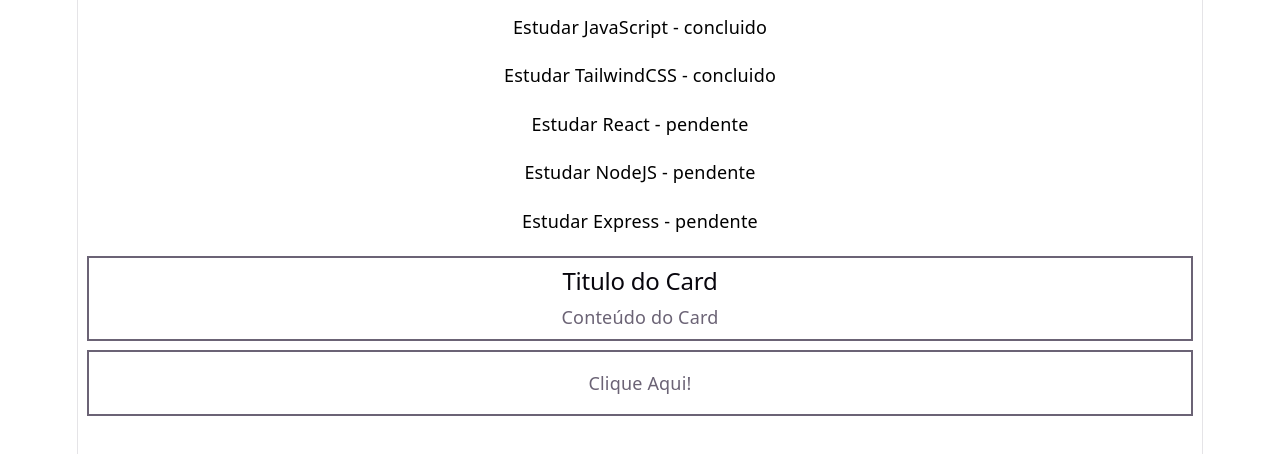
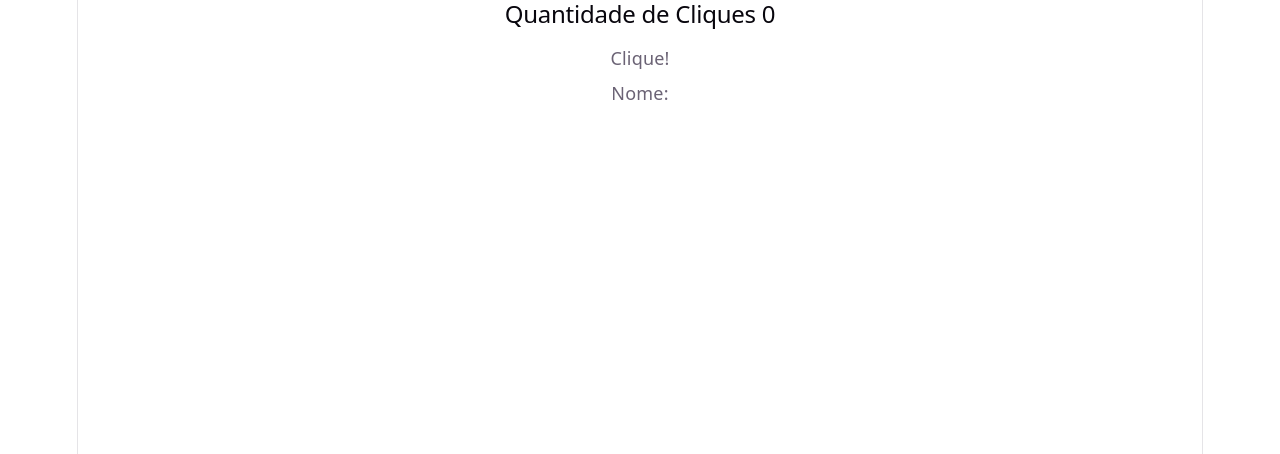
Before and after one commit to profmauricioneto/desenvolvimento-aplicacoes-frameworks-web-unichristus, a React (Vite) app in the folder curso-2026-2/aulas-react/primeiro-projeto-react/: page /contact in a window 1280 px wide. Shown: the top 454 px of the page. Built offline with nearby package versions, Linux system fonts and the light colour scheme.

Commit message:
add: aula sobre useState react

```diff
--- a/curso-2026-2/aulas-react/primeiro-projeto-react/src/App.jsx
+++ b/curso-2026-2/aulas-react/primeiro-projeto-react/src/App.jsx
@@ -4,8 +4,11 @@
 // import Contact from './pages/Contact';
 // import NavigationBar from './components/NavigationBar';
 
-import TaskList from "./components/Exercicios3/TaskList";
-import UsandoChildren from "./components/UsandoChildren";
+// import TaskList from "./components/Exercicios3/TaskList";
+// import UsandoChildren from "./components/UsandoChildren";
+
+import ContadorCliques from "./components/Hooks/ContadorCliques";
+import ExemploInput from "./components/Hooks/ExemploInput";
 
 const App = () => {
     return (
@@ -18,8 +21,11 @@ const App = () => {
       //   </Routes>
       // </Router>
       <>
-        <TaskList />
-        <UsandoChildren />
+        {/* <TaskList />
+        <UsandoChildren /> */}
+
+        <ContadorCliques />
+        <ExemploInput />
       </>
     );
 }
--- /dev/null
+++ b/curso-2026-2/aulas-react/primeiro-projeto-react/src/components/Hooks/ContadorCliques.jsx
@@ -0,0 +1,15 @@
+import { useState } from "react";
+
+const ContadorCliques = () => {
+
+    const [contador, setContador] = useState(0);
+
+    return (
+        <>
+            <h2>Quantidade de Cliques {contador}</h2>
+            <button className="p-2 border-black hover:bg-blue-400" onClick={() => setContador(contador + 1)}>Clique!</button>
+        </>
+    )
+}
+
+export default ContadorCliques
--- /dev/null
+++ b/curso-2026-2/aulas-react/primeiro-projeto-react/src/components/Hooks/ExemploInput.jsx
@@ -0,0 +1,26 @@
+import { useState } from "react";
+
+const ExemploInput = () => {
+
+    const [nome, setNome] = useState('');
+
+    return(
+        <>
+            <p>Nome: </p>
+            <input
+                className="bg-white text-black"
+                type="text"
+                value={nome}
+                onChange={(e) => {
+                    setNome(e.target.value)
+                    console.log(nome);
+                }}
+            >
+            </input>
+
+            <p className="text-white">{nome}</p>
+        </>
+    )
+}
+
+export default ExemploInput;
```
